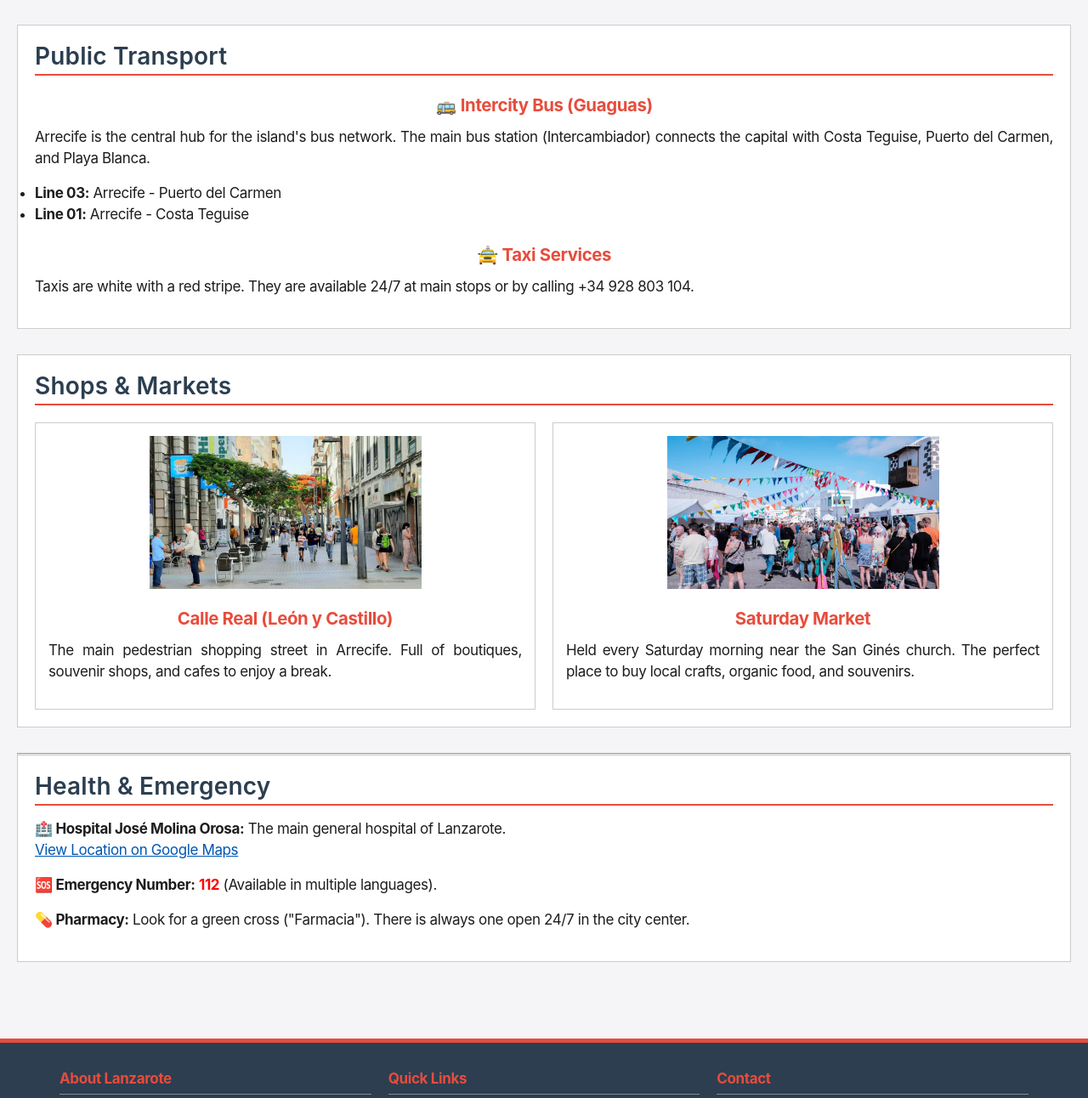
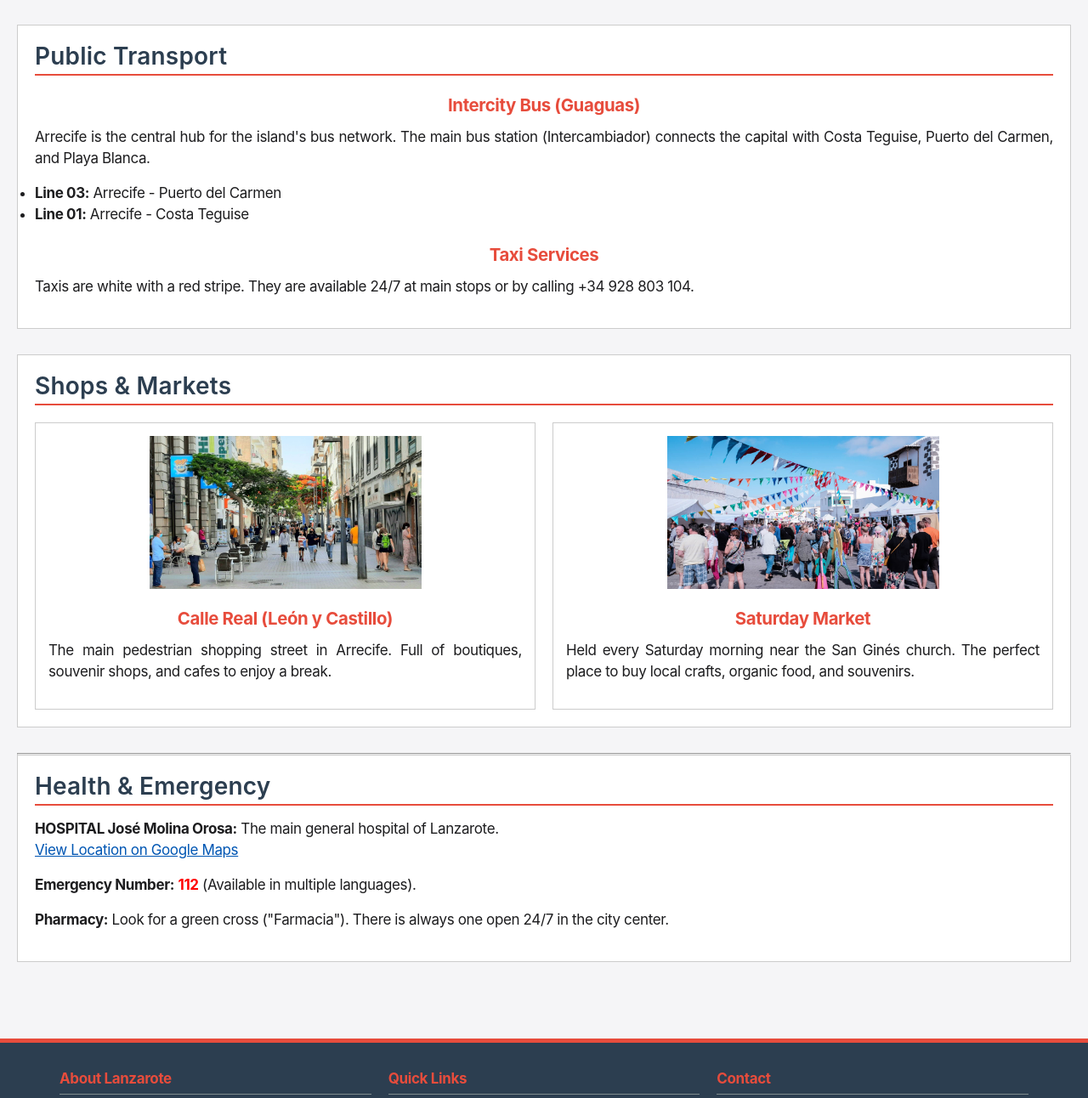
Before and after one commit to Miguel-4320/city_presentation, a plain HTML site: page services.html in a window 1280 px wide. Shown: the part 1331-2623 px from the top of the page at 85% size. Drawn offline with Linux system fonts and the light colour scheme.

Commit message:
emojis y tal

```diff
--- a/services.html
+++ b/services.html
@@ -113,7 +113,7 @@
         <h3>Public Transport</h3>
 
         <article class="service-item">
-          <h4>🚌 Intercity Bus (Guaguas)</h4>
+          <h4>Intercity Bus (Guaguas)</h4>
           <p>
             Arrecife is the central hub for the island's bus network. The main
             bus station (Intercambiador) connects the capital with Costa
@@ -126,7 +126,7 @@
         </article>
 
         <article class="service-item">
-          <h4>🚖 Taxi Services</h4>
+          <h4>Taxi Services</h4>
           <p>
             Taxis are white with a red stripe. They are available 24/7 at main
             stops or by calling +34 928 803 104.
@@ -176,7 +176,7 @@
         <h3>Health & Emergency</h3>
         <div class="text-only-service">
           <p>
-            <strong>🏥 Hospital José Molina Orosa:</strong> The main general
+            <strong>HOSPITAL José Molina Orosa:</strong> The main general
             hospital of Lanzarote.
             <br />
             <a
@@ -188,13 +188,13 @@
           </p>
 
           <p>
-            <strong>🆘 Emergency Number:</strong>
+            <strong>Emergency Number:</strong>
             <span class="emergency-number">112</span> (Available in multiple
             languages).
           </p>
 
           <p>
-            <strong>💊 Pharmacy:</strong> Look for a green cross ("Farmacia").
+            <strong>Pharmacy:</strong> Look for a green cross ("Farmacia").
             There is always one open 24/7 in the city center.
           </p>
         </div>
@@ -236,10 +236,8 @@
     <button onclick="topFunction()" id="myBtn" title="Go to top">⬆</button>
 
     <script>
-      // Conseguir el botón
       var mybutton = document.getElementById("myBtn");
 
-      // Cuando bajas 20px, aparece el botón
       window.onscroll = function () {
         scrollFunction();
       };
```
Also changed, not shown: sightseeing.html (+5 -5 lines).
